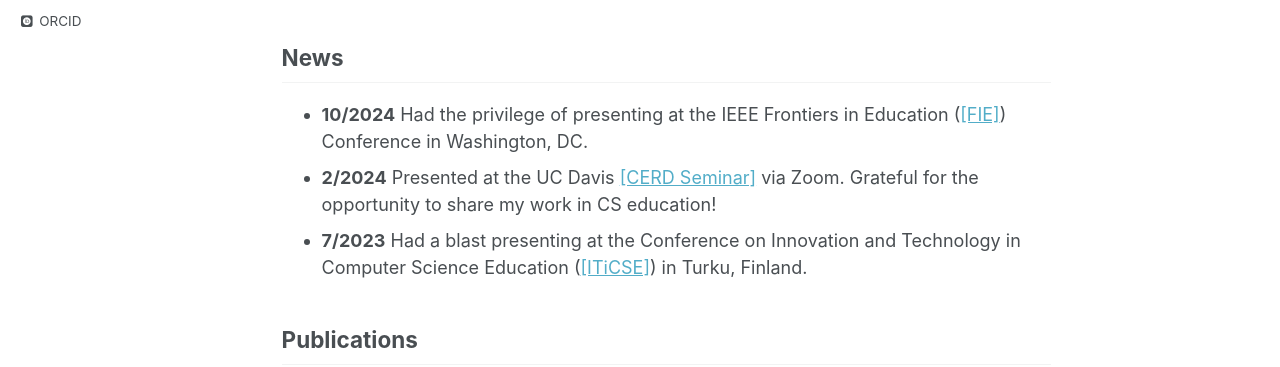
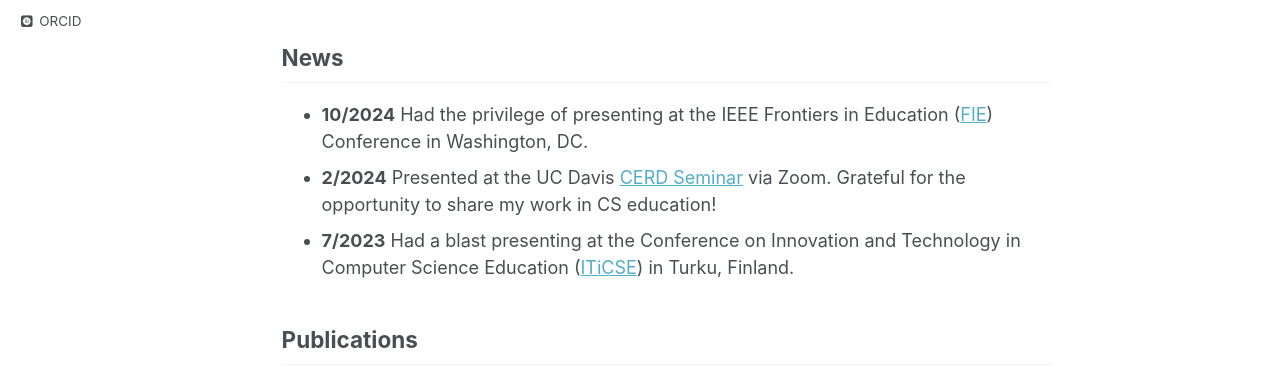
Before and after one commit to alicewanner/alicewanner.github.io, a Jekyll site: the page built from _pages/about.md, in a window 1280 px wide and 1364 px high. Shown: the part 473-840 px from the top of the window. Built offline with Jekyll 4.4.1, drawn with Linux system fonts in a browser that asks for light colours; some web fonts are replaced.

Commit message:
edit news

```diff
--- a/_pages/about.md
+++ b/_pages/about.md
@@ -15,9 +15,9 @@ I am a fourth-year undergraduate student at the [University of Virginia](https:/
 
 News
 ---
-- **10/2024** Had the privilege of presenting at the IEEE Frontiers in Education ([[FIE]](https://2024.fie-conference.org/)) Conference in Washington, DC.
-- **2/2024** Presented at the UC Davis [[CERD Seminar]](https://cerd.cs.ucdavis.edu/) via Zoom. Grateful for the opportunity to share my work in CS education!
-- **7/2023** Had a blast presenting at the Conference on Innovation and Technology in Computer Science Education ([[ITiCSE]](https://iticse.acm.org/2023/)) in Turku, Finland.
+- **10/2024** Had the privilege of presenting at the IEEE Frontiers in Education ([FIE](https://2024.fie-conference.org/)) Conference in Washington, DC.
+- **2/2024** Presented at the UC Davis [CERD Seminar](https://cerd.cs.ucdavis.edu/) via Zoom. Grateful for the opportunity to share my work in CS education!
+- **7/2023** Had a blast presenting at the Conference on Innovation and Technology in Computer Science Education ([ITiCSE](https://iticse.acm.org/2023/)) in Turku, Finland.
 
 
 Publications
```
